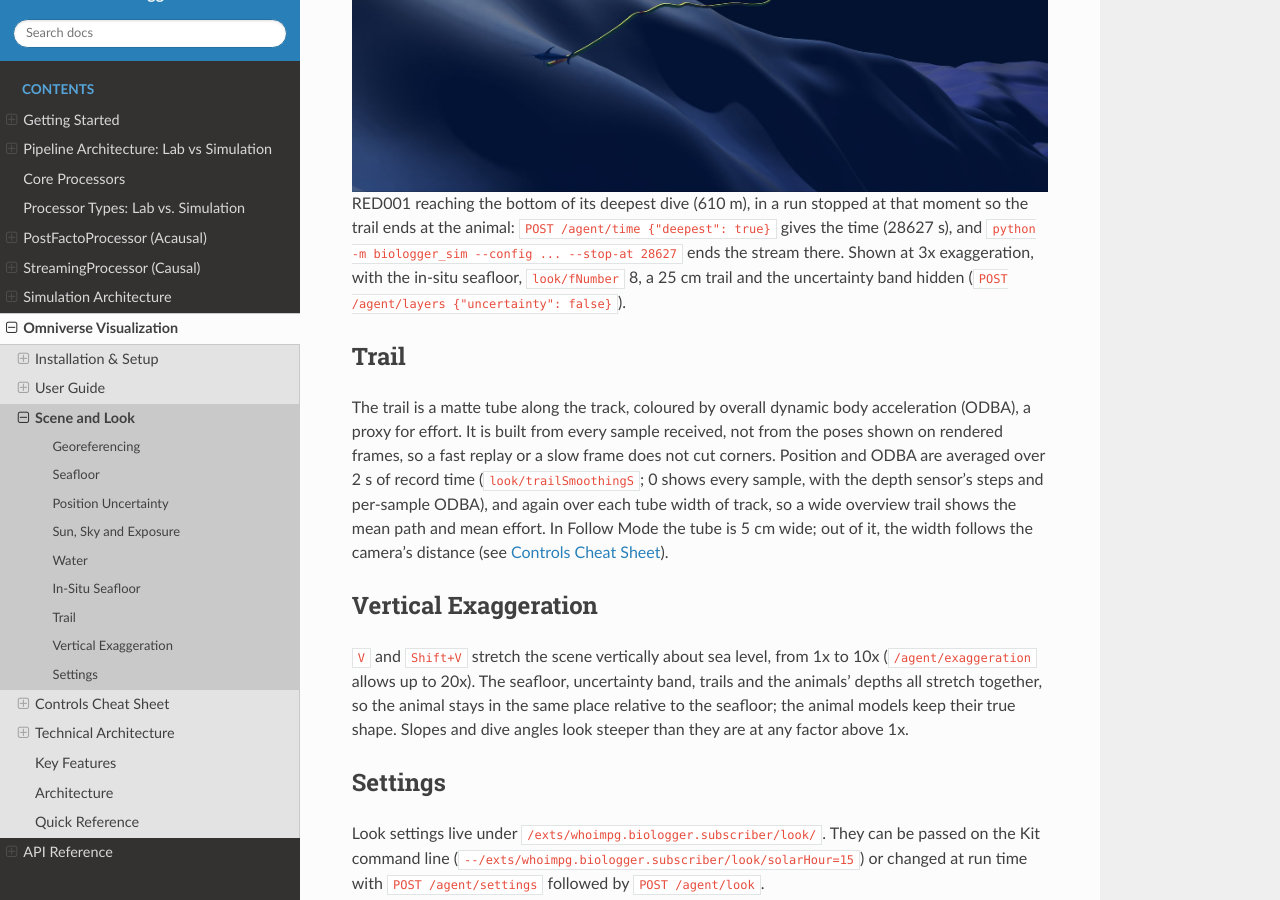
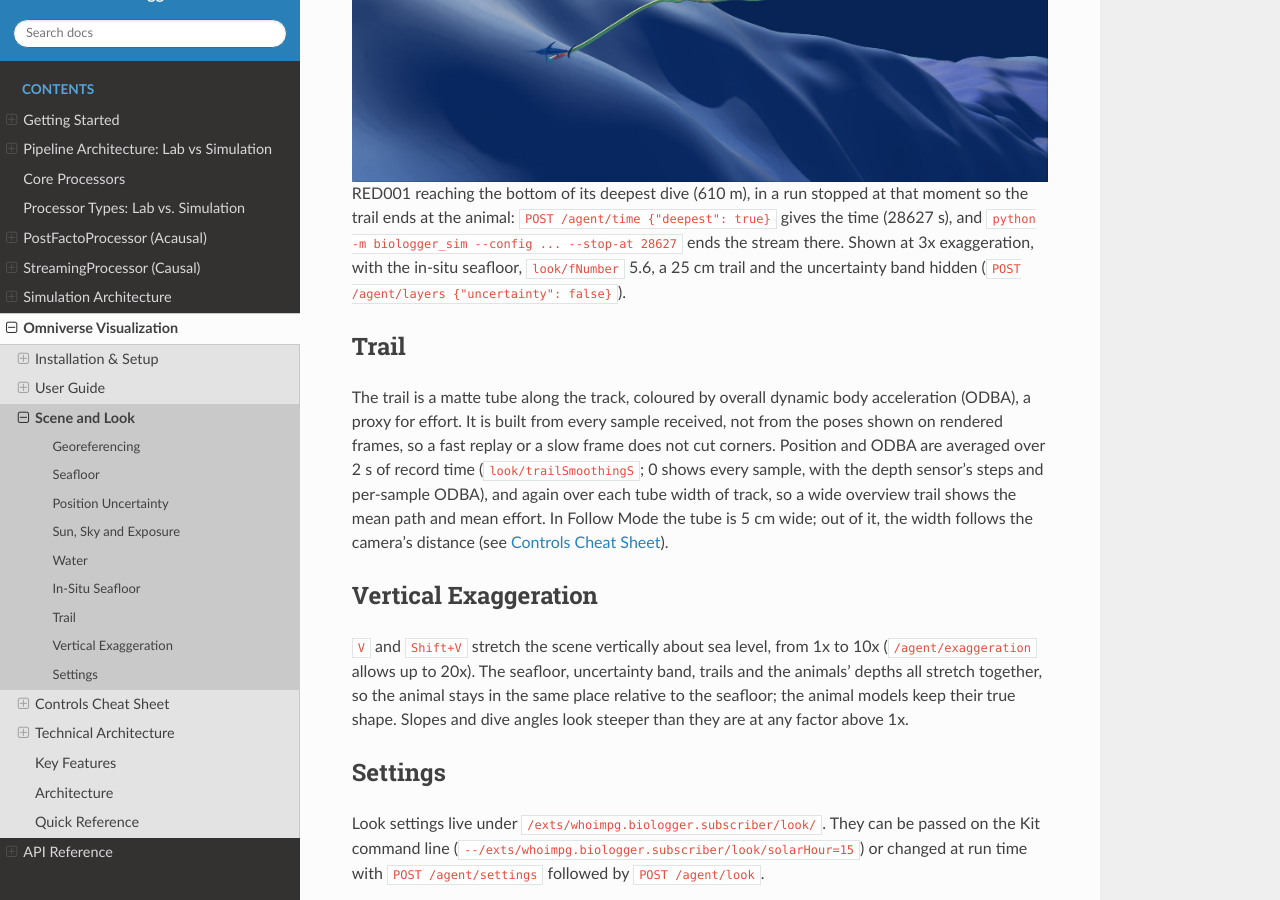
Before and after one commit to lhzn-io/biologger-sim, a Sphinx documentation site: the page built from docs/source/visualization/scene.rst, in a window 1280 px wide and 900 px high, scrolled down 2940 px. Built offline with Sphinx 7.4.7 and the Read the Docs theme 3.1.0, drawn with Linux system fonts in a browser that asks for light colours.

Commit message:
docs: brighten the README canyon shot to f/5.6
The canyon dive image read too dark, especially on GitHub's light theme.
Re-rendered from the same camera and showcase settings at f/5.6, two
stops brighter than the default f/11 (it was f/8), and updated the README
caption and the scene guide to match.

Collaborated with Claude Code (Opus 5.5).

```diff
--- a/docs/source/visualization/scene.rst
+++ b/docs/source/visualization/scene.rst
@@ -111,7 +111,7 @@
 RED001 reaching the bottom of its deepest dive (610 m), in a run stopped at that moment so
 the trail ends at the animal: ``POST /agent/time {"deepest": true}`` gives the time (28627 s),
 and ``python -m biologger_sim --config ... --stop-at 28627`` ends the stream there. Shown at
-3x exaggeration, with the in-situ seafloor, ``look/fNumber`` 8, a 25 cm trail and the
+3x exaggeration, with the in-situ seafloor, ``look/fNumber`` 5.6, a 25 cm trail and the
 uncertainty band hidden (``POST /agent/layers {"uncertainty": false}``).
 
 Trail
```
Also changed, not shown: README.md (+1 -1 lines), docs/source/_static/screenshots/canyon_dive.jpg.
